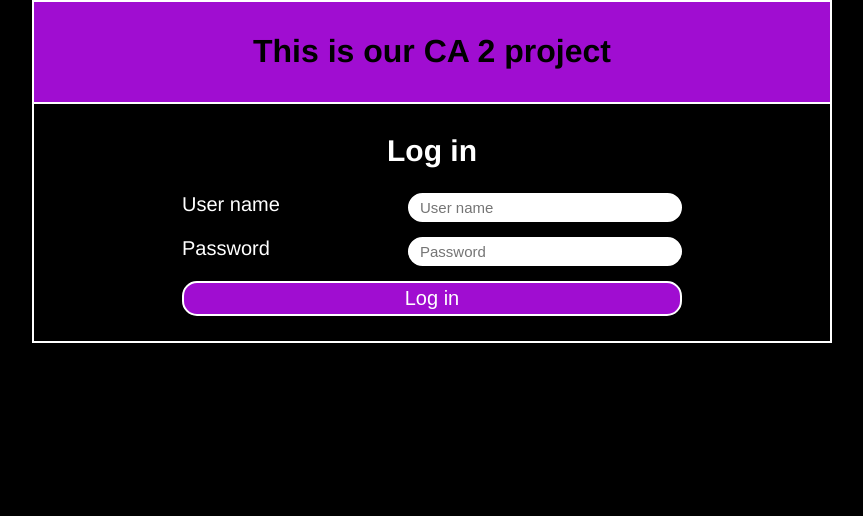
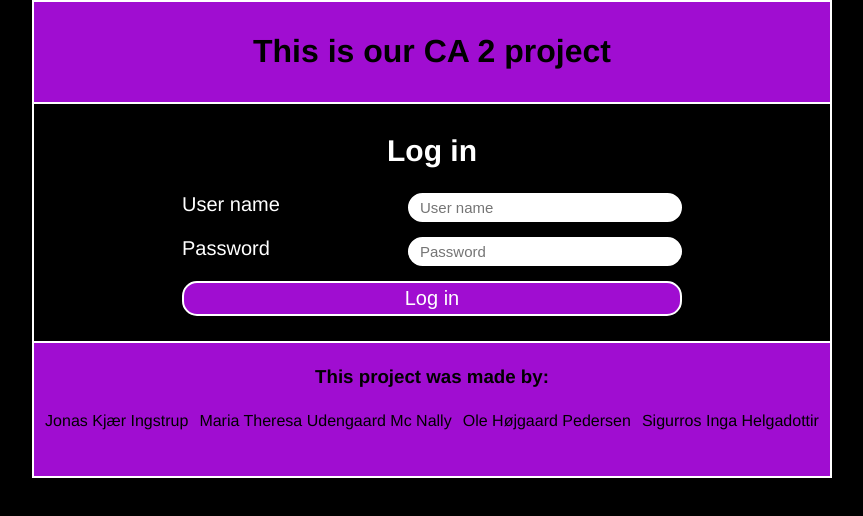
Before and after one commit to Inga-Helgadottir/CA2-front-end, a React (Vite) app: page / in a window 1280 px wide. Shown: the top 516 px of the page, without its empty margins (208-1071 px from the left). Built offline with nearby package versions, Linux system fonts and the light colour scheme.

Commit message:
added footer with our names

```diff
--- a/src/App.jsx
+++ b/src/App.jsx
@@ -1,5 +1,6 @@
 import Header from "./components/Header";
 import LogIn from "./components/LogIn";
+import Footer from "./components/Footer";
 import "./styles/App.css";
 import "./styles/form.css";
 
@@ -35,6 +36,7 @@ function App() {
       </nav>
       <Outlet /> */}
       <LogIn onLogIn={logInFunc} />
+      <Footer />
     </div>
   );
 }
--- /dev/null
+++ b/src/components/Footer.jsx
@@ -0,0 +1,17 @@
+import React from "react";
+
+const Footer = () => {
+  return (
+    <footer className="borderNoTop">
+      <h3>This project was made by: </h3>
+      <ul>
+        <li>Jonas Kjær Ingstrup</li>
+        <li>Maria Theresa Udengaard Mc Nally</li>
+        <li>Ole Højgaard Pedersen</li>
+        <li>Sigurros Inga Helgadottir</li>
+      </ul>
+    </footer>
+  );
+};
+
+export default Footer;
--- a/src/styles/index.css
+++ b/src/styles/index.css
@@ -13,7 +13,8 @@ body {
 body {
   --purple-color: #a00dd1;
 }
-header {
+header,
+footer {
   background-color: var(--purple-color);
   padding: 10px 0;
   color: black;
@@ -34,3 +35,14 @@ nav {
   font-size: 30px;
   color: greenyellow;
 }
+footer ul {
+  padding: 0;
+  display: flex;
+  flex-direction: row;
+  justify-content: space-evenly;
+  flex-wrap: wrap;
+}
+footer ul li {
+  list-style: none;
+  padding: 5px 0;
+}
```
